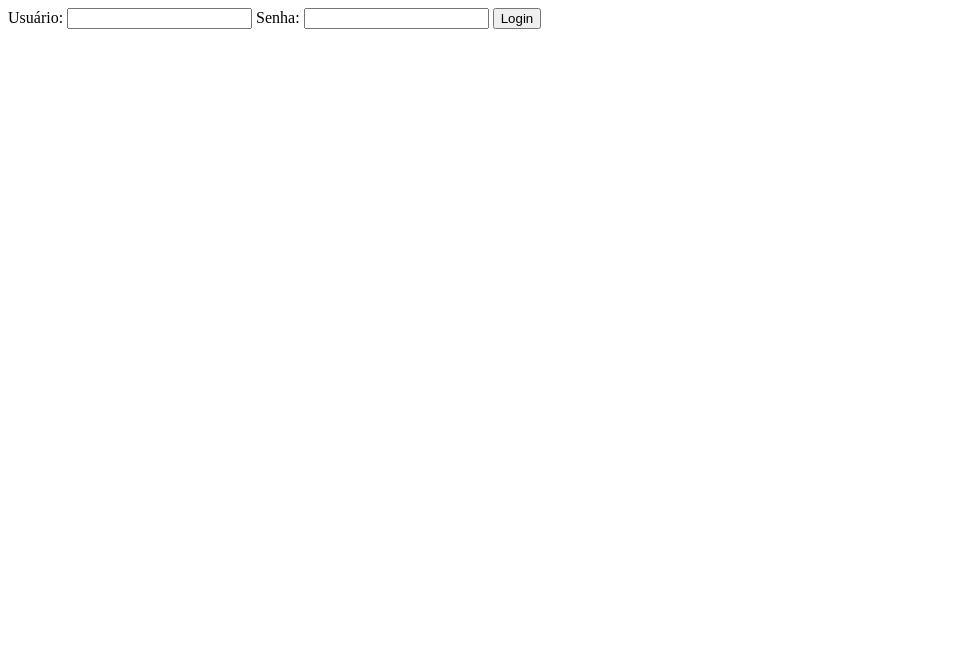
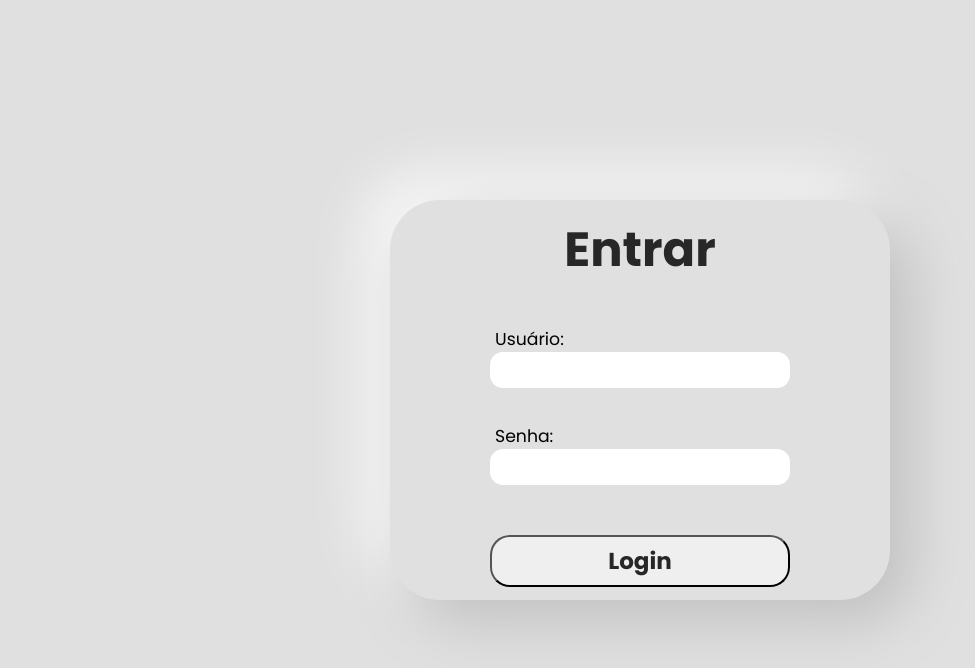
Before and after one commit to evandroreichert/ProjetoForms, a plain HTML site: page TelaLogin/telaLogin.html in a window 1280 px wide. Shown: the whole page, without its empty margins (0-975 px from the left). Drawn offline with Linux system fonts and the light colour scheme.

Commit message:
tela login finalizada

```diff
--- a/TelaLogin/style.css
+++ b/TelaLogin/style.css
@@ -0,0 +1,72 @@
+@import url('https://fonts.googleapis.com/css2?family=Poppins:wght@400;700&display=swap');
+
+*{
+    font-family: 'Poppins', sans-serif;
+    margin: 0;
+    padding: 0;
+}
+
+body{
+    background-color: #e0e0e0;
+    height: 100vh;
+    display: grid;
+    justify-content: center;
+    align-items: center;
+}
+
+h1{
+    text-align: center;
+    font-size: 2.5em;
+    color: #272727;
+    margin-bottom: 30px;
+}
+
+.inputs{
+    display: flex;
+    flex-direction: column;
+    width: 300px;
+    font-size: 1.2em;
+}
+
+input{
+    color: black;
+    font-size: .9em;
+    padding: 5px;
+    border: none;
+    border-radius: 13px;
+    margin-bottom: 25px;
+}
+
+main{
+    height: 50vh;
+    display: flex;
+    justify-content: center;
+    align-items: center;
+    border-radius: 50px;
+    background: #e0e0e0;
+    box-shadow:  20px 20px 60px #bebebe,
+                 -20px -20px 60px #ffffff;
+    width: 500px;
+    margin: auto;
+}
+
+label{
+    margin-top: 10px;
+    margin-left: 5px;
+    font-size: .9em;
+}
+
+button{
+    margin-top: 25px;
+    font-weight: bolder;
+    color: #272727;
+    font-size: 1.2em;
+    padding: 7px;
+    border-radius: 20px;
+    cursor: pointer;
+}
+
+textarea:focus, input:focus{
+    outline: 1px solid #272727;
+    transition: all 1s ease;
+}
--- a/TelaLogin/telaLogin.html
+++ b/TelaLogin/telaLogin.html
@@ -12,13 +12,14 @@
     <main>
         <form method="post">
 
-            <label for="user">Usuário:</label>
-            <input type="text" name="user" id="iuser">
-
-            <label for="pass">Senha:</label>
-            <input type="password" min="5">
-
-            <button type="submit">Login</button>
+            <section class="inputs">
+                <h1>Entrar</h1>
+                <label for="user">Usuário:</label>
+                <input type="text" name="user" id="iuser" required>
+                <label for="pass">Senha:</label>
+                <input type="password" min="5" required>
+                <button type="submit">Login</button>
+            </section>
 
         </form>
     </main>
```
